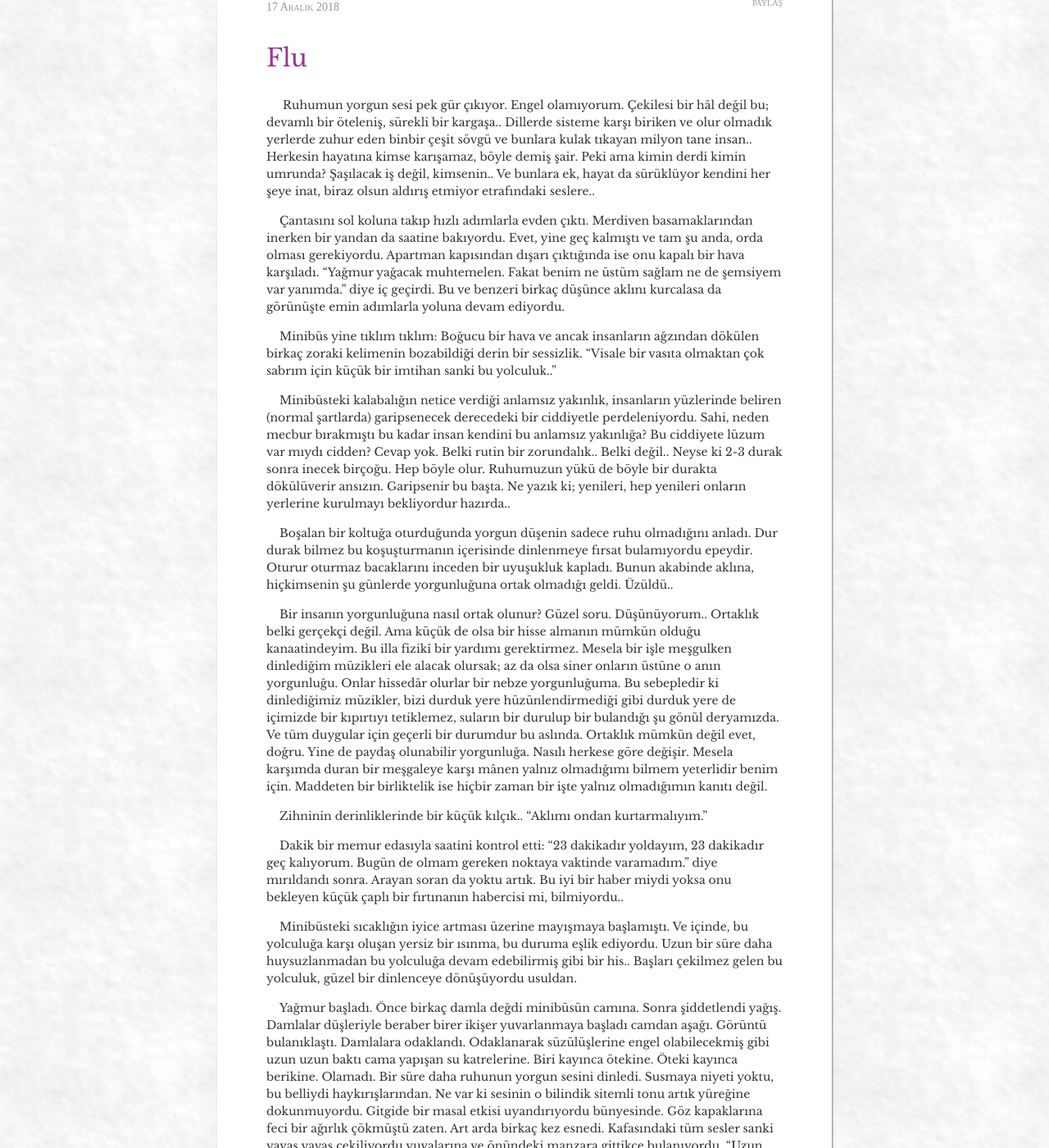
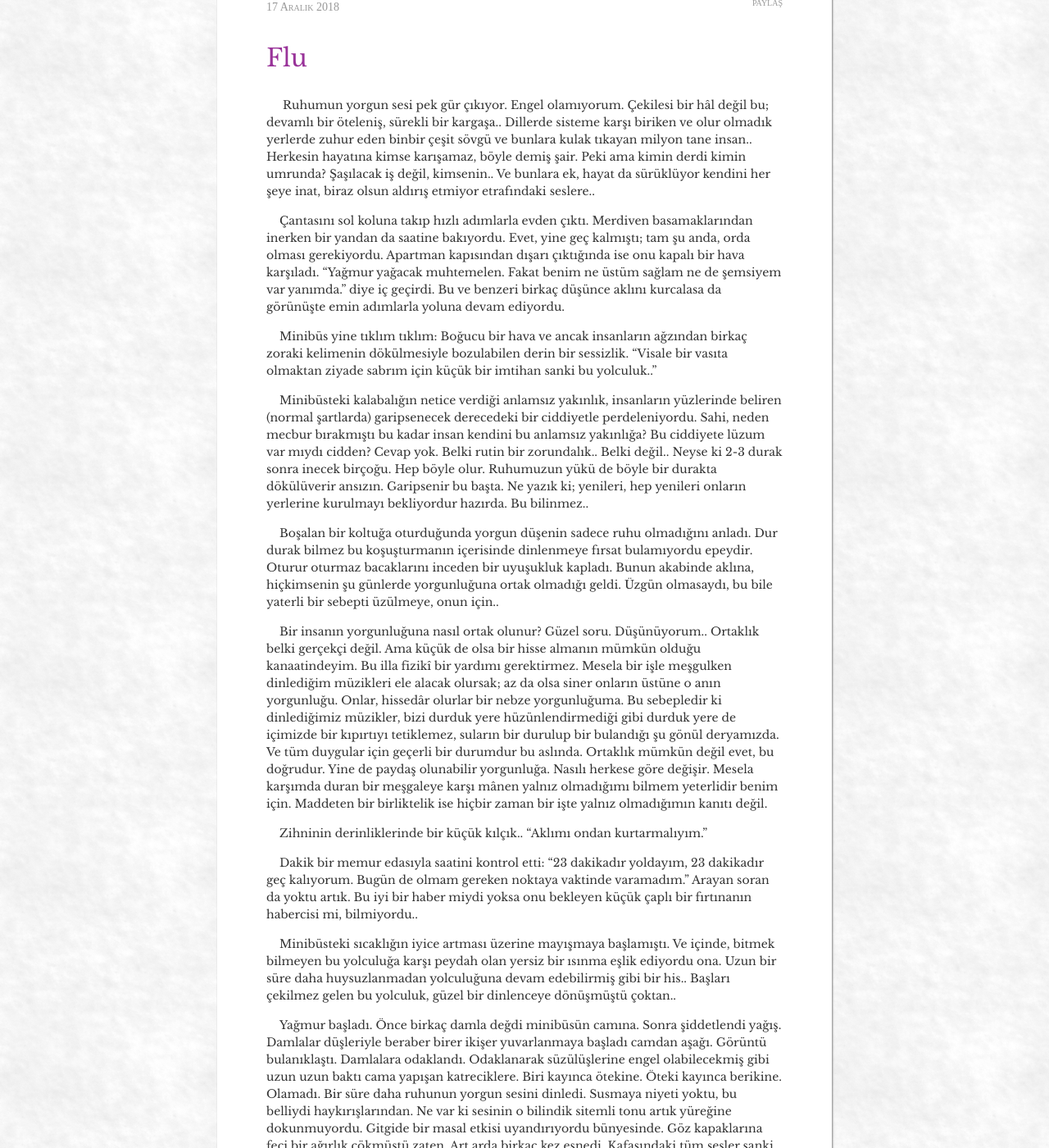
Before and after one commit to muhammedaydogdu/muhammedaydogdu.github.io, a Jekyll site: the page built from _posts/2018-12-17-flu.md, in a window 1280 px wide and 1400 px high, scrolled down 285 px. Shown: the whole window at 82% size. Built offline with Jekyll 4.4.1, drawn with Linux system fonts in a browser that asks for light colours; some web fonts are replaced; some of the changed text lies outside the part shown.

Commit message:
Update 2018-12-17-flu.md

```diff
--- a/_posts/2018-12-17-flu.md
+++ b/_posts/2018-12-17-flu.md
@@ -9,22 +9,22 @@ image: flu.jpeg
 <br/>
 &nbsp;&nbsp;&nbsp;&nbsp; Ruhumun yorgun sesi pek gür çıkıyor. Engel olamıyorum. Çekilesi bir hâl değil bu; devamlı bir öteleniş, sürekli bir kargaşa.. Dillerde sisteme karşı biriken ve olur olmadık yerlerde zuhur eden binbir çeşit sövgü ve bunlara kulak tıkayan milyon tane insan.. Herkesin hayatına kimse karışamaz, böyle demiş şair. Peki ama kimin derdi kimin umrunda? Şaşılacak iş değil, kimsenin.. Ve bunlara ek, hayat da sürüklüyor kendini her şeye inat, biraz olsun aldırış etmiyor etrafındaki seslere..
 
-&nbsp;&nbsp;&nbsp;&nbsp;Çantasını sol koluna takıp hızlı adımlarla evden çıktı. Merdiven basamaklarından inerken bir yandan da saatine bakıyordu. Evet, yine geç kalmıştı ve tam şu anda, orda olması gerekiyordu. Apartman kapısından dışarı çıktığında ise onu kapalı bir hava karşıladı. "Yağmur yağacak muhtemelen. Fakat benim ne üstüm sağlam ne de şemsiyem var yanımda." diye iç geçirdi. Bu ve benzeri birkaç düşünce aklını kurcalasa da görünüşte emin adımlarla yoluna devam ediyordu.
+&nbsp;&nbsp;&nbsp;&nbsp;Çantasını sol koluna takıp hızlı adımlarla evden çıktı. Merdiven basamaklarından inerken bir yandan da saatine bakıyordu. Evet, yine geç kalmıştı; tam şu anda, orda olması gerekiyordu. Apartman kapısından dışarı çıktığında ise onu kapalı bir hava karşıladı. "Yağmur yağacak muhtemelen. Fakat benim ne üstüm sağlam ne de şemsiyem var yanımda." diye iç geçirdi. Bu ve benzeri birkaç düşünce aklını kurcalasa da görünüşte emin adımlarla yoluna devam ediyordu.
 
-&nbsp;&nbsp;&nbsp;&nbsp;Minibüs yine tıklım tıklım: Boğucu bir hava ve ancak insanların ağzından dökülen birkaç zoraki kelimenin bozabildiği derin bir sessizlik. "Visale bir vasıta olmaktan çok sabrım için küçük bir imtihan sanki bu yolculuk.."
+&nbsp;&nbsp;&nbsp;&nbsp;Minibüs yine tıklım tıklım: Boğucu bir hava ve ancak insanların ağzından birkaç zoraki kelimenin dökülmesiyle bozulabilen derin bir sessizlik. "Visale bir vasıta olmaktan ziyade sabrım için küçük bir imtihan sanki bu yolculuk.."
 
-&nbsp;&nbsp;&nbsp;&nbsp;Minibüsteki kalabalığın netice verdiği anlamsız yakınlık, insanların yüzlerinde beliren (normal şartlarda) garipsenecek derecedeki bir ciddiyetle perdeleniyordu. Sahi, neden mecbur bırakmıştı bu kadar insan kendini bu anlamsız yakınlığa? Bu ciddiyete lüzum var mıydı cidden? Cevap yok. Belki rutin bir zorundalık.. Belki değil.. Neyse ki 2-3 durak sonra inecek birçoğu. Hep böyle olur. Ruhumuzun yükü de böyle bir durakta dökülüverir ansızın. Garipsenir bu başta. Ne yazık ki; yenileri, hep yenileri onların yerlerine kurulmayı bekliyordur hazırda..
+&nbsp;&nbsp;&nbsp;&nbsp;Minibüsteki kalabalığın netice verdiği anlamsız yakınlık, insanların yüzlerinde beliren (normal şartlarda) garipsenecek derecedeki bir ciddiyetle perdeleniyordu. Sahi, neden mecbur bırakmıştı bu kadar insan kendini bu anlamsız yakınlığa? Bu ciddiyete lüzum var mıydı cidden? Cevap yok. Belki rutin bir zorundalık.. Belki değil.. Neyse ki 2-3 durak sonra inecek birçoğu. Hep böyle olur. Ruhumuzun yükü de böyle bir durakta dökülüverir ansızın. Garipsenir bu başta. Ne yazık ki; yenileri, hep yenileri onların yerlerine kurulmayı bekliyordur hazırda. Bu bilinmez..
 
-&nbsp;&nbsp;&nbsp;&nbsp;Boşalan bir koltuğa oturduğunda yorgun düşenin sadece ruhu olmadığını anladı. Dur durak bilmez bu koşuşturmanın içerisinde dinlenmeye fırsat bulamıyordu epeydir. Oturur oturmaz bacaklarını inceden bir uyuşukluk kapladı. Bunun akabinde aklına, hiçkimsenin şu günlerde yorgunluğuna ortak olmadığı geldi. Üzüldü..
+&nbsp;&nbsp;&nbsp;&nbsp;Boşalan bir koltuğa oturduğunda yorgun düşenin sadece ruhu olmadığını anladı. Dur durak bilmez bu koşuşturmanın içerisinde dinlenmeye fırsat bulamıyordu epeydir. Oturur oturmaz bacaklarını inceden bir uyuşukluk kapladı. Bunun akabinde aklına, hiçkimsenin şu günlerde yorgunluğuna ortak olmadığı geldi. Üzgün olmasaydı, bu bile yaterli bir sebepti  üzülmeye, onun için..
 
-&nbsp;&nbsp;&nbsp;&nbsp;Bir insanın yorgunluğuna nasıl ortak olunur? Güzel soru. Düşünüyorum.. Ortaklık belki gerçekçi değil. Ama küçük de olsa bir hisse almanın mümkün olduğu kanaatindeyim. Bu illa fizikî bir yardımı gerektirmez. Mesela bir işle meşgulken dinlediğim müzikleri ele alacak olursak; az da olsa siner onların üstüne o anın yorgunluğu. Onlar hissedâr olurlar bir nebze yorgunluğuma. Bu sebepledir ki dinlediğimiz müzikler, bizi durduk yere hüzünlendirmediği gibi durduk yere de içimizde bir kıpırtıyı tetiklemez, suların bir durulup bir bulandığı şu gönül deryamızda. Ve tüm duygular için geçerli bir durumdur bu aslında. Ortaklık mümkün değil evet, doğru. Yine de paydaş olunabilir yorgunluğa. Nasılı herkese göre değişir. Mesela karşımda duran bir meşgaleye karşı mânen yalnız olmadığımı bilmem yeterlidir benim için. Maddeten bir birliktelik ise hiçbir zaman bir işte yalnız olmadığımın kanıtı değil.
+&nbsp;&nbsp;&nbsp;&nbsp;Bir insanın yorgunluğuna nasıl ortak olunur? Güzel soru. Düşünüyorum.. Ortaklık belki gerçekçi değil. Ama küçük de olsa bir hisse almanın mümkün olduğu kanaatindeyim. Bu illa fizikî bir yardımı gerektirmez. Mesela bir işle meşgulken dinlediğim müzikleri ele alacak olursak; az da olsa siner onların üstüne o anın yorgunluğu. Onlar, hissedâr olurlar bir nebze yorgunluğuma. Bu sebepledir ki dinlediğimiz müzikler, bizi durduk yere hüzünlendirmediği gibi durduk yere de içimizde bir kıpırtıyı tetiklemez, suların bir durulup bir bulandığı şu gönül deryamızda. Ve tüm duygular için geçerli bir durumdur bu aslında. Ortaklık mümkün değil evet, bu doğrudur. Yine de paydaş olunabilir yorgunluğa. Nasılı herkese göre değişir. Mesela karşımda duran bir meşgaleye karşı mânen yalnız olmadığımı bilmem yeterlidir benim için. Maddeten bir birliktelik ise hiçbir zaman bir işte yalnız olmadığımın kanıtı değil.
 
 &nbsp;&nbsp;&nbsp;&nbsp;Zihninin derinliklerinde bir küçük kılçık.. "Aklımı ondan kurtarmalıyım."
 
-&nbsp;&nbsp;&nbsp;&nbsp;Dakik bir memur edasıyla saatini kontrol etti: "23 dakikadır yoldayım, 23 dakikadır geç kalıyorum. Bugün de olmam gereken noktaya vaktinde varamadım." diye mırıldandı sonra. Arayan soran da yoktu artık. Bu iyi bir haber miydi yoksa onu bekleyen küçük çaplı bir fırtınanın habercisi mi, bilmiyordu..
+&nbsp;&nbsp;&nbsp;&nbsp;Dakik bir memur edasıyla saatini kontrol etti: "23 dakikadır yoldayım, 23 dakikadır geç kalıyorum. Bugün de olmam gereken noktaya vaktinde varamadım." Arayan soran da yoktu artık. Bu iyi bir haber miydi yoksa onu bekleyen küçük çaplı bir fırtınanın habercisi mi, bilmiyordu..
 
-&nbsp;&nbsp;&nbsp;&nbsp;Minibüsteki sıcaklığın iyice artması üzerine mayışmaya başlamıştı. Ve içinde, bu yolculuğa karşı oluşan yersiz bir ısınma, bu duruma eşlik ediyordu. Uzun bir süre daha huysuzlanmadan bu yolculuğa devam edebilirmiş gibi bir his.. Başları  çekilmez gelen bu yolculuk, güzel bir dinlenceye dönüşüyordu usuldan.
+&nbsp;&nbsp;&nbsp;&nbsp;Minibüsteki sıcaklığın iyice artması üzerine mayışmaya başlamıştı. Ve içinde, bitmek bilmeyen bu yolculuğa karşı peydah olan yersiz bir ısınma eşlik ediyordu ona. Uzun bir süre daha huysuzlanmadan yolculuğuna devam edebilirmiş gibi bir his.. Başları  çekilmez gelen bu yolculuk, güzel bir dinlenceye dönüşmüştü çoktan..
 
-&nbsp;&nbsp;&nbsp;&nbsp;Yağmur başladı. Önce birkaç damla değdi minibüsün camına. Sonra şiddetlendi yağış. Damlalar düşleriyle beraber birer ikişer yuvarlanmaya başladı camdan aşağı. Görüntü bulanıklaştı. Damlalara odaklandı. Odaklanarak süzülüşlerine engel olabilecekmiş gibi uzun uzun baktı cama yapışan su katrelerine. Biri kayınca ötekine. Öteki kayınca berikine. Olamadı. Bir süre daha ruhunun yorgun sesini dinledi. Susmaya niyeti yoktu, bu belliydi haykırışlarından. Ne var ki sesinin o bilindik sitemli tonu artık yüreğine dokunmuyordu. Gitgide bir masal etkisi uyandırıyordu bünyesinde. Göz kapaklarına feci bir ağırlık çökmüştü zaten. Art arda birkaç kez esnedi. Kafasındaki tüm sesler sanki yavaş yavaş çekiliyordu yuvalarına ve önündeki manzara gittikçe bulanıyordu. "Uzun zamandır aradığım hâl." diye düşündü. Uzun bir süredir böyle bir hâli arzuluyor gibiydi. Uzağında olmayı istediği her şey bir anda bir karaltıya dönüşüyordu ki tam, kısık ama dinç bir sesle irkildi:
+&nbsp;&nbsp;&nbsp;&nbsp;Yağmur başladı. Önce birkaç damla değdi minibüsün camına. Sonra şiddetlendi yağış. Damlalar düşleriyle beraber birer ikişer yuvarlanmaya başladı camdan aşağı. Görüntü bulanıklaştı. Damlalara odaklandı. Odaklanarak süzülüşlerine engel olabilecekmiş gibi uzun uzun baktı cama yapışan katreciklere. Biri kayınca ötekine. Öteki kayınca berikine. Olamadı. Bir süre daha ruhunun yorgun sesini dinledi. Susmaya niyeti yoktu, bu belliydi haykırışlarından. Ne var ki sesinin o bilindik sitemli tonu artık yüreğine dokunmuyordu. Gitgide bir masal etkisi uyandırıyordu bünyesinde. Göz kapaklarına feci bir ağırlık çökmüştü zaten. Art arda birkaç kez esnedi. Kafasındaki tüm sesler sanki usul usul çekiliyordu yuvalarına ve önündeki manzara gittikçe bulanıyordu. "Uzun zamandır aradığım hâl." diye mırıldandı. Uzun bir süredir böyle bir hâli arzuluyor gibiydi. Uzağında olmayı istediği her şey bir anda bir karaltıya dönüşüyordu ki tam, kısık ama dinç bir sesle irkildi:
 
 &nbsp;&nbsp;&nbsp;&nbsp;_--Son Durak!.._
```
